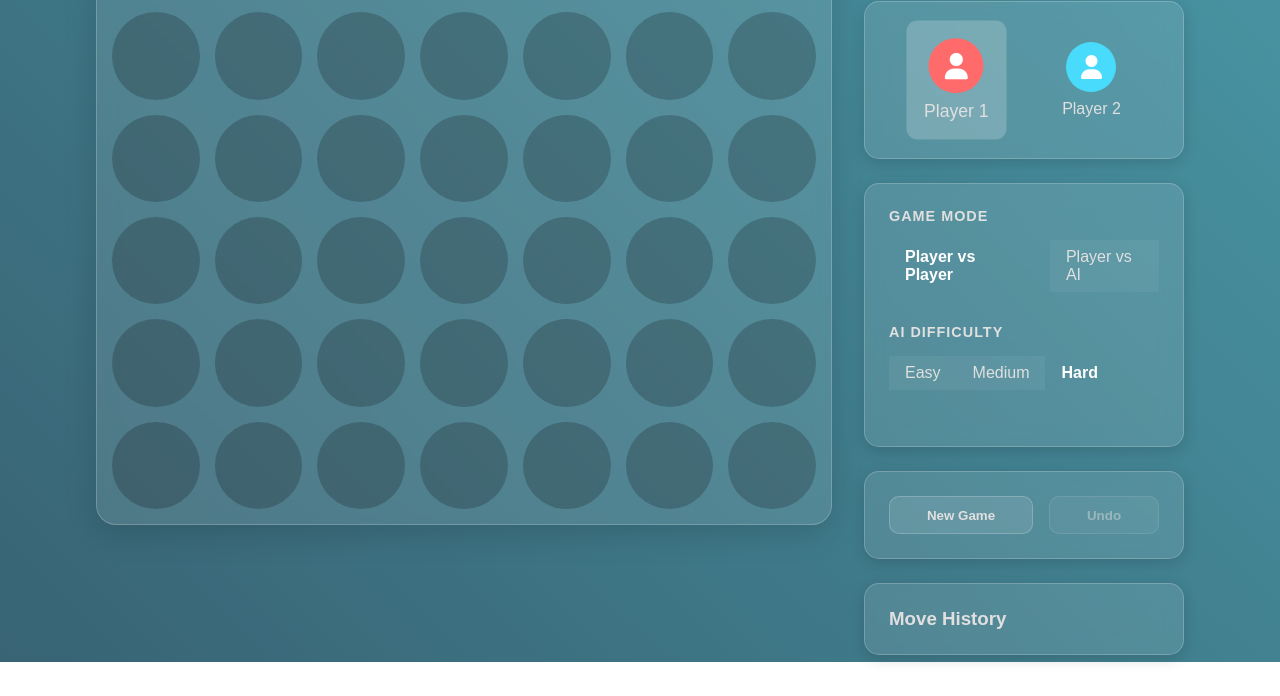
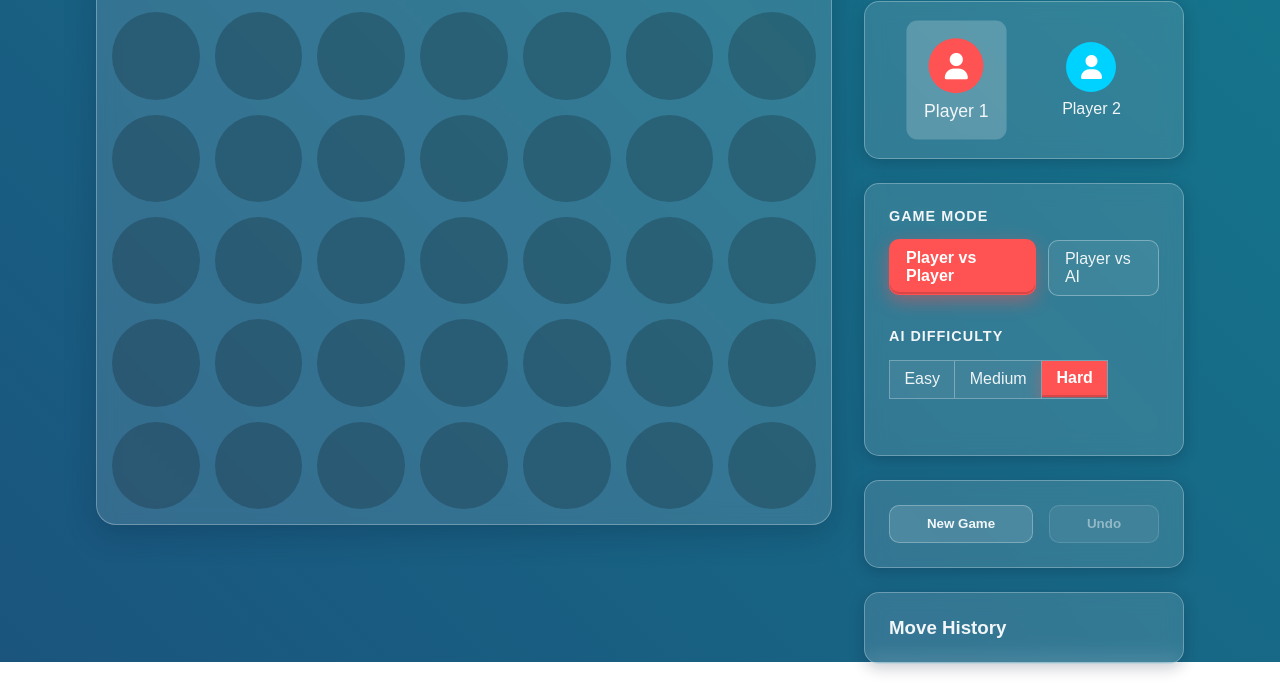
Before and after one commit to shwetagore16/Connect_four, a plain HTML site: page index.html in a window 1280 px wide. Shown: the part 138-834 px from the top of the page. Drawn offline with Linux system fonts and the light colour scheme.

Commit message:
Add files via upload

```diff
--- a/style.css
+++ b/style.css
@@ -1,24 +1,35 @@
 :root {
-    --player1-color: #ff6b6b;
-    --player2-color: #48dbfb;
-    --text-color: #e0e0e0;
-    --glass-bg: rgba(255, 255, 255, 0.1);
-    --glass-border: rgba(255, 255, 255, 0.2);
-    --glass-shadow: rgba(0, 0, 0, 0.15);
-    --bg-gradient-start: #2c3e50;
-    --bg-gradient-end: #4ca1af;
+    --player1-color: #ff5252; /* brighter red */
+    --player2-color: #00d2ff; /* vivid cyan */
+    --text-color: #f2f6f8;
+    --glass-bg: rgba(255, 255, 255, 0.12);
+    --glass-border: rgba(255, 255, 255, 0.28);
+    --glass-shadow: rgba(0, 20, 40, 0.22);
+    --bg-gradient-start: #1f3b73; /* deeper indigo */
+    --bg-gradient-end: #137e8f;  /* richer teal */
     --font-family: 'Poppins', sans-serif;
+    /* Added for clearer selectable buttons */
+    --border-color: rgba(255, 255, 255, 0.32);
+    --text-color-secondary: rgba(255, 255, 255, 0.92);
+    --accent-color: var(--player1-color);
+    /* RGB for glow effects (matches #ff5252) */
+    --accent-color-rgb: 255, 82, 82;
 }
 
 body.dark-mode {
-    --player1-color: #f08a5d;
-    --player2-color: #b83b5e;
-    --text-color: #f7f7f7;
-    --glass-bg: rgba(0, 0, 0, 0.15);
-    --glass-border: rgba(255, 255, 255, 0.1);
-    --glass-shadow: rgba(0, 0, 0, 0.3);
-    --bg-gradient-start: #141e30;
-    --bg-gradient-end: #243b55;
+    --player1-color: #ff7a59;   /* warm, bright */
+    --player2-color: #21e6ff;   /* neon cyan */
+    --text-color: #f9fbfc;
+    --glass-bg: rgba(0, 0, 0, 0.18);
+    --glass-border: rgba(255, 255, 255, 0.14);
+    --glass-shadow: rgba(0, 0, 0, 0.34);
+    --bg-gradient-start: #0d152b; /* deeper night indigo */
+    --bg-gradient-end: #0f3b53;  /* deep teal */
+    /* Keep contrast strong in dark mode */
+    --border-color: rgba(255, 255, 255, 0.28);
+    --text-color-secondary: rgba(255, 255, 255, 0.94);
+    --accent-color: var(--player1-color);
+    --accent-color-rgb: 255, 122, 89; /* approx for #ff7a59 */
 }
 
 @import url('https://fonts.googleapis.com/css2?family=Poppins:wght@400;600;700&display=swap');
@@ -37,7 +48,7 @@ body {
     min-height: 100vh;
     color: var(--text-color);
     transition: background 0.5s ease;
-    overflow: hidden;
+    overflow-y: auto; /* enable page scrolling */
 }
 
 .background-shapes {
@@ -86,7 +97,7 @@ body {
     width: 60px; /* Match cell size */
     height: 60px; /* Match cell size */
     border-radius: 50%;
-    border: 4px solid var(--player1-color);
+    border: 4px solid white;
     pointer-events: none; /* So it doesn't block clicks */
     display: none; /* Hidden by default */
     z-index: 100;
@@ -210,7 +221,7 @@ h1 {
 
 .custom-radio-group {
     display: flex;
-    gap: 1rem;
+    gap: 0.75rem;
 }
 
 .custom-radio-group label {
@@ -225,19 +236,39 @@ h1 {
 }
 
 .custom-radio-group span {
-    padding: 0.5rem 1rem;
-    border-radius: var(--border-radius);
-    background-color: rgba(255, 255, 255, 0.05);
+    padding: 0.55rem 1rem;
+    border-radius: 10px;
+    background-color: rgba(255, 255, 255, 0.06);
     border: 1px solid var(--border-color);
-    transition: all 0.3s ease;
+    transition: background-color 0.2s ease, color 0.2s ease, transform 0.05s ease, box-shadow 0.2s ease, border-color 0.2s ease;
     color: var(--text-color-secondary);
+    user-select: none;
 }
 
 .custom-radio-group input[type="radio"]:checked + span {
     background-color: var(--accent-color);
     color: #fff;
-    font-weight: 600;
-    box-shadow: 0 0 15px rgba(var(--accent-color-rgb), 0.5);
+    font-weight: 700;
+    border-color: transparent;
+    box-shadow: 0 6px 18px rgba(var(--accent-color-rgb), 0.45), inset 0 -2px 0 rgba(0,0,0,0.15);
+    transform: translateY(-1px);
+}
+
+/* Hover and pressed feedback */
+.custom-radio-group label:hover span {
+    border-color: rgba(255, 255, 255, 0.4);
+    background-color: rgba(255, 255, 255, 0.12);
+}
+
+.custom-radio-group label:active span {
+    transform: translateY(0); /* cancel lift when pressed */
+    box-shadow: inset 0 2px 6px rgba(0,0,0,0.2);
+}
+
+/* Keyboard focus visibility */
+.custom-radio-group input[type="radio"]:focus-visible + span {
+    outline: 2px solid #ffffff;
+    outline-offset: 2px;
 }
 
 .segmented-control {
@@ -259,6 +290,7 @@ h1 {
     border-right: 1px solid var(--border-color);
     text-align: center;
     width: 100%;
+    padding: 0.6rem 0.9rem; /* slightly taller for tap targets */
 }
 
 .segmented-control label:last-child span {
@@ -289,12 +321,22 @@ button {
     background: var(--glass-bg);
     cursor: pointer;
     font-weight: 600;
-    transition: background-color 0.3s, transform 0.2s;
+    transition: background-color 0.2s, transform 0.08s ease, box-shadow 0.2s;
 }
 
 button:hover {
     background-color: rgba(255, 255, 255, 0.2);
     transform: translateY(-2px);
+}
+
+button:active {
+    transform: translateY(0);
+    box-shadow: inset 0 2px 6px rgba(0,0,0,0.25);
+}
+
+button:focus-visible {
+    outline: 2px solid #ffffff;
+    outline-offset: 2px;
 }
 
 #undo-move:disabled {
```
